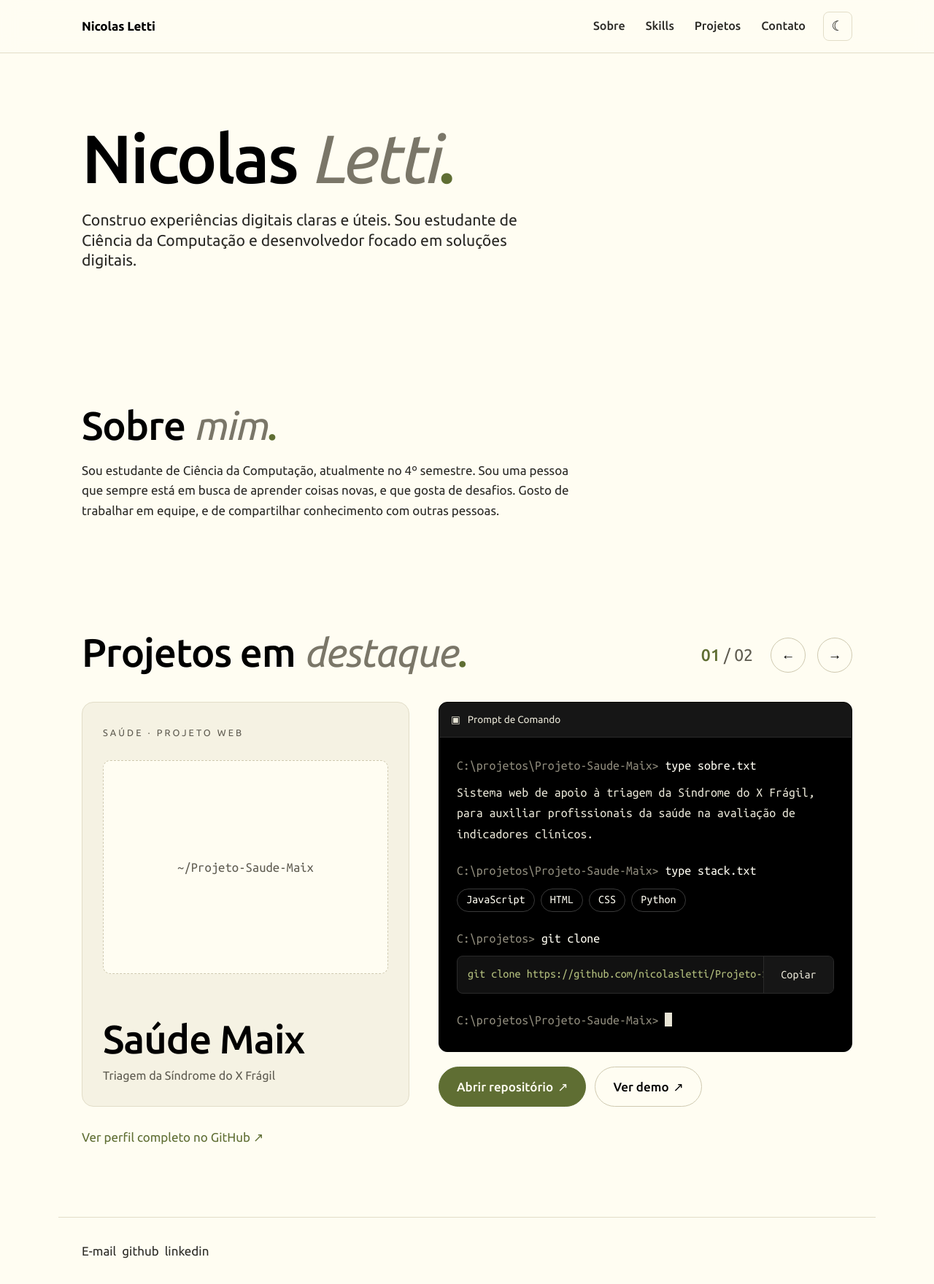
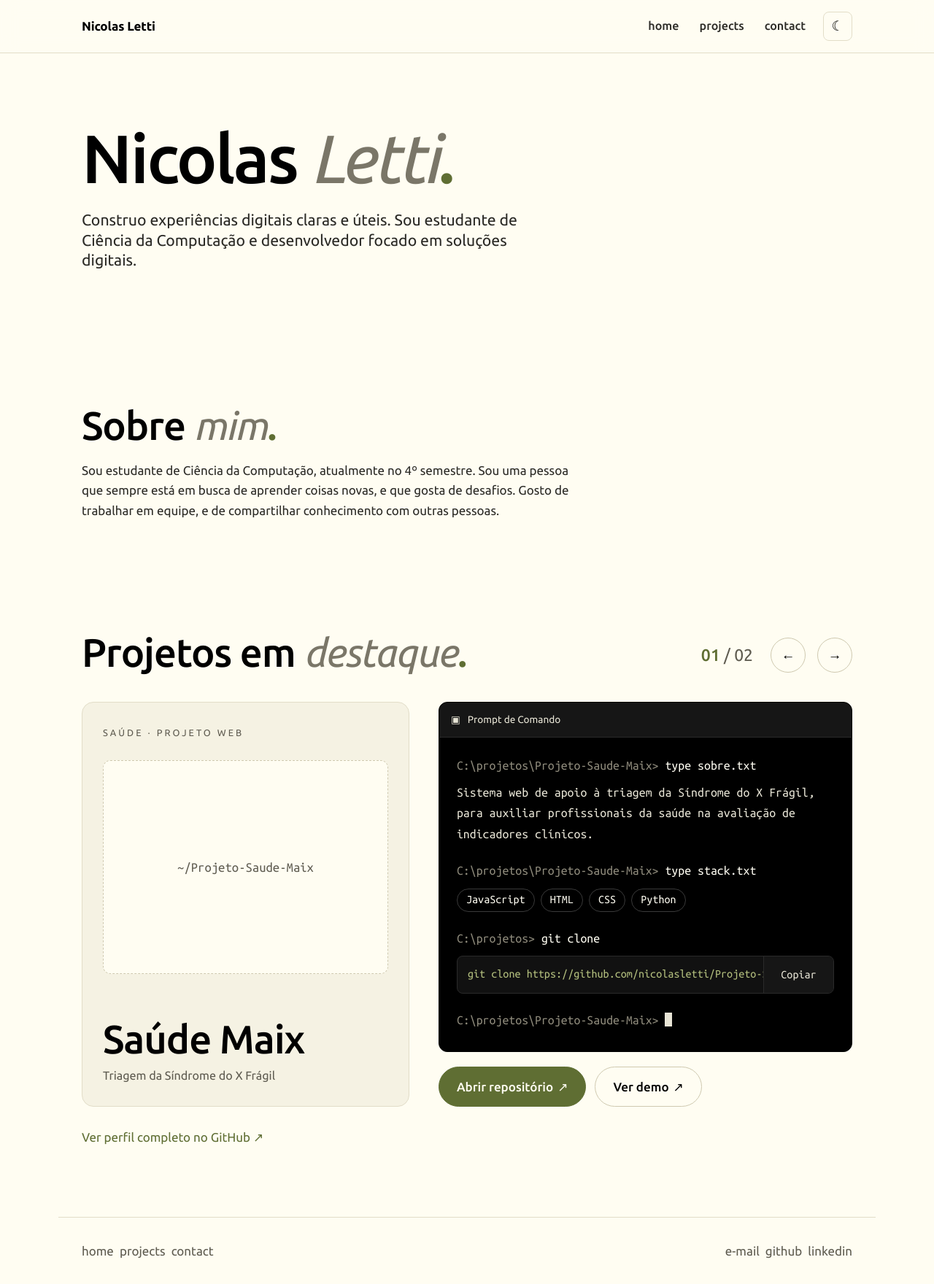
Before and after one commit to nicolasletti/portfolio, a React (Vite) app: page / in a window 1280 px wide. Shown: the whole page at 73% size. Built offline with nearby package versions, Linux system fonts and the light colour scheme.

Commit message:
feat: update footer and header components for improved navigation and styling

```diff
--- a/src/components/footer/footer.css
+++ b/src/components/footer/footer.css
@@ -6,9 +6,10 @@
 }
 
 .site-footer__inner {
+	align-items: center;
 	display: flex;
 	flex-wrap: wrap;
-	gap: 32px 64px;
+	gap: 16px 64px;
 	justify-content: space-between;
 }
 
@@ -33,7 +34,7 @@
 }
 
 .site-footer__links a {
-	color: var(-- text-muted);
+	color: var(--text-muted);
 	overflow-wrap: anywhere;
 	text-decoration: none;
 }
--- a/src/components/footer/footer.tsx
+++ b/src/components/footer/footer.tsx
@@ -5,10 +5,18 @@ function Footer() {
 	return (
 		<footer className="site-footer" id="contato">
 			<div className="site-footer__inner">
+				<nav aria-label="Navegação do rodapé">
+					<ul className="site-footer__links">
+						<li><a href="#sobre">home</a></li>
+						<li><a href="#projetos">projects</a></li>
+						<li><a href="#contato">contact</a></li>
+					</ul>
+				</nav>
+
 				<ul className="site-footer__links">
 					<li>
 						<a href={profile.email} target="_blank" rel="noreferrer">
-							E-mail
+							e-mail
 						</a>
 					</li>
 					<li>
@@ -21,7 +29,6 @@ function Footer() {
 							linkedin
 						</a>
 					</li>
-
 				</ul>
 			</div>
 		</footer>
--- a/src/components/header/header.css
+++ b/src/components/header/header.css
@@ -2,7 +2,6 @@
 	background: color-mix(in srgb, var(--bg) 85%, transparent);
 	backdrop-filter: blur(12px);
 	border-bottom: 1px solid var(--border);
-	position: sticky;
 	top: 0;
 	z-index: 50;
 }
--- a/src/components/header/header.tsx
+++ b/src/components/header/header.tsx
@@ -19,10 +19,9 @@ function Header() {
 					className={`site-header__nav${isMenuOpen ? ' site-header__nav--open' : ''}`}
 					aria-label="Navegação principal"
 				>
-					<a href="#sobre" onClick={closeMenu}>Sobre</a>
-					<a href="#skills" onClick={closeMenu}>Skills</a>
-					<a href="#projetos" onClick={closeMenu}>Projetos</a>
-					<a href="#contato" onClick={closeMenu}>Contato</a>
+					<a href="#sobre" onClick={closeMenu}>home</a>
+					<a href="#projetos" onClick={closeMenu}>projects</a>
+					<a href="#contato" onClick={closeMenu}>contact</a>
 				</nav>
 
 				<div className="site-header__actions">
```
